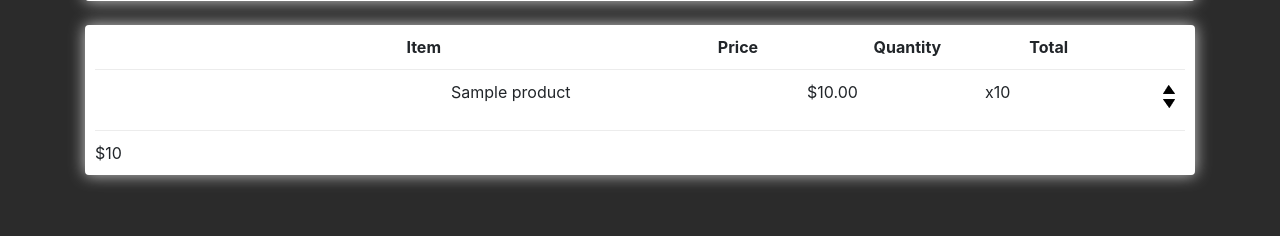
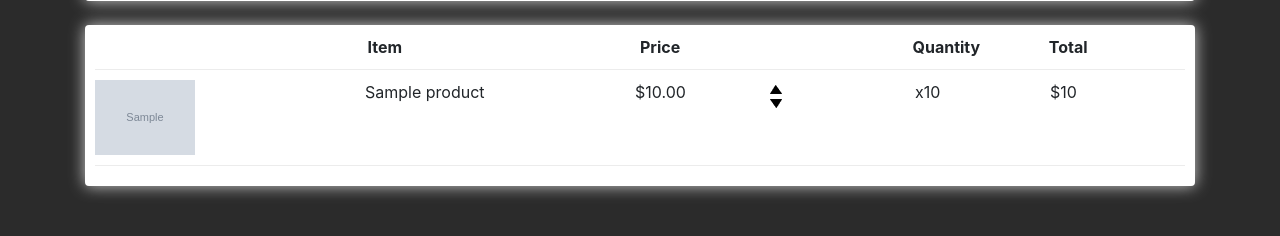
Before and after one commit to djneeley97/ecomm, a Django app: template store/templates/store/cart.html in a window 1280 px wide. Shown: the part 261-497 px from the top of the page. Run offline with Django 3.2, Linux system fonts and the light colour scheme; data comes from the database, SQL or seed files in the repository; both versions use the stored data as it was after the commit; tables that the repository leaves empty hold one stand-in row (values such as "Sample post"); the template is opened without the code that fills it: values that come from a table or form of the project are taken from there, most other values are stand-ins (such as "Sample title", 1, 10 or a date in 2020); grey boxes marked "Sample" are stand-in pictures; some libraries are stand-ins or nearby versions.

Commit message:
7/17 update 1

```diff
--- a/store/templates/store/cart.html
+++ b/store/templates/store/cart.html
@@ -32,6 +32,7 @@
                 <div style="flex:2"></div>
                 <div style="flex:2"><strong>Item</strong></div>
                 <div style="flex:1"><strong>Price</strong></div>
+                <div style="flex:1">&nbsp;</div>
                 <div style="flex:1"><strong>Quantity</strong></div>
                 <div style="flex:1"><strong>Total</strong></div>
             </div>
@@ -39,7 +40,7 @@
             {% for item in items %}
             <div class="cart-row">
                 <div style="flex:2">
-                    <class="row-image" src="{{item.product.imageURL}}">
+                    <img class="row-image" src="{{item.product.image.url}}" />
                 </div>
                 <div style="flex:2">
                     <p>{{item.product.name}}</p>
@@ -47,18 +48,19 @@
                 <div style="flex:1">
                     <p>${{item.product.price|floatformat:2}}</p>
                 </div>
+
+                <div style="flex:1" class="quantity">
+                    <img class="chg-quantity" src="{% static  'images/arrow-up.png' %}" />
+
+                    <img class="chg-quantity" src="{% static  'images/arrow-down.png' %}" />
+                </div>
                 <div style="flex:1">
                     <p>x{{item.quantity}}</p>
                 </div>
-                <div class="quantity">
-                    <img class="chg-quantity" src="{% static  'images/arrow-up.png' %}">
-
-                    <img class="chg-quantity" src="{% static  'images/arrow-down.png' %}">
-                </div>
+                <div style="flex:1">${{item.get_total}}</div>
             </div>
-            <div style="flex:1">${{item.get_total}}</div>
+            {% endfor %}
         </div>
-        {% endfor %}
     </div>
     </p{{item.product.name}}<>
     {% endblock content %}
```
Also changed, not shown: db.sqlite3.
